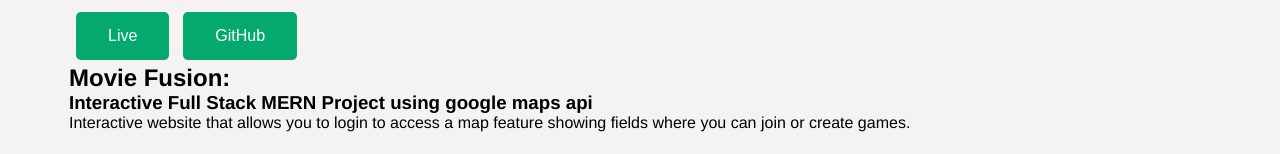
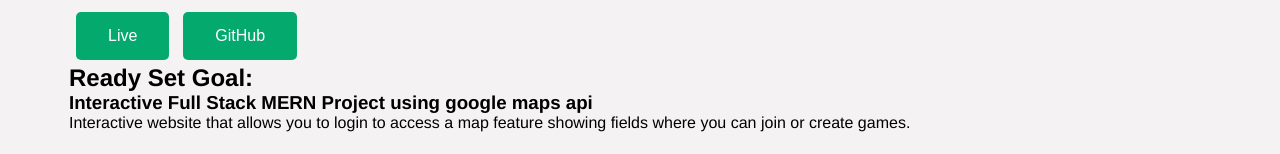
Before and after one commit to kunkelkevin/react-portfolio, a React (Create React App) app: page / in a window 1280 px wide. Both pictures are taken after a click on the element "Portfolio". Shown: the part 300-454 px from the top of the page. Built offline with nearby package versions, Linux system fonts and the light colour scheme.

Commit message:
spelling fixes

```diff
--- a/src/components/Portfolio/index.js
+++ b/src/components/Portfolio/index.js
@@ -4,7 +4,7 @@
 const Portfolio = () => {
   const [projects] = useState([
     {
-      title: "Movie Fusion",
+      title: "Ready Set Goal",
       tech: "Interactive Full Stack MERN Project using google maps api",
       description:
         "Interactive website that allows you to login to access a map feature showing fields where you can join or create games.",
```
